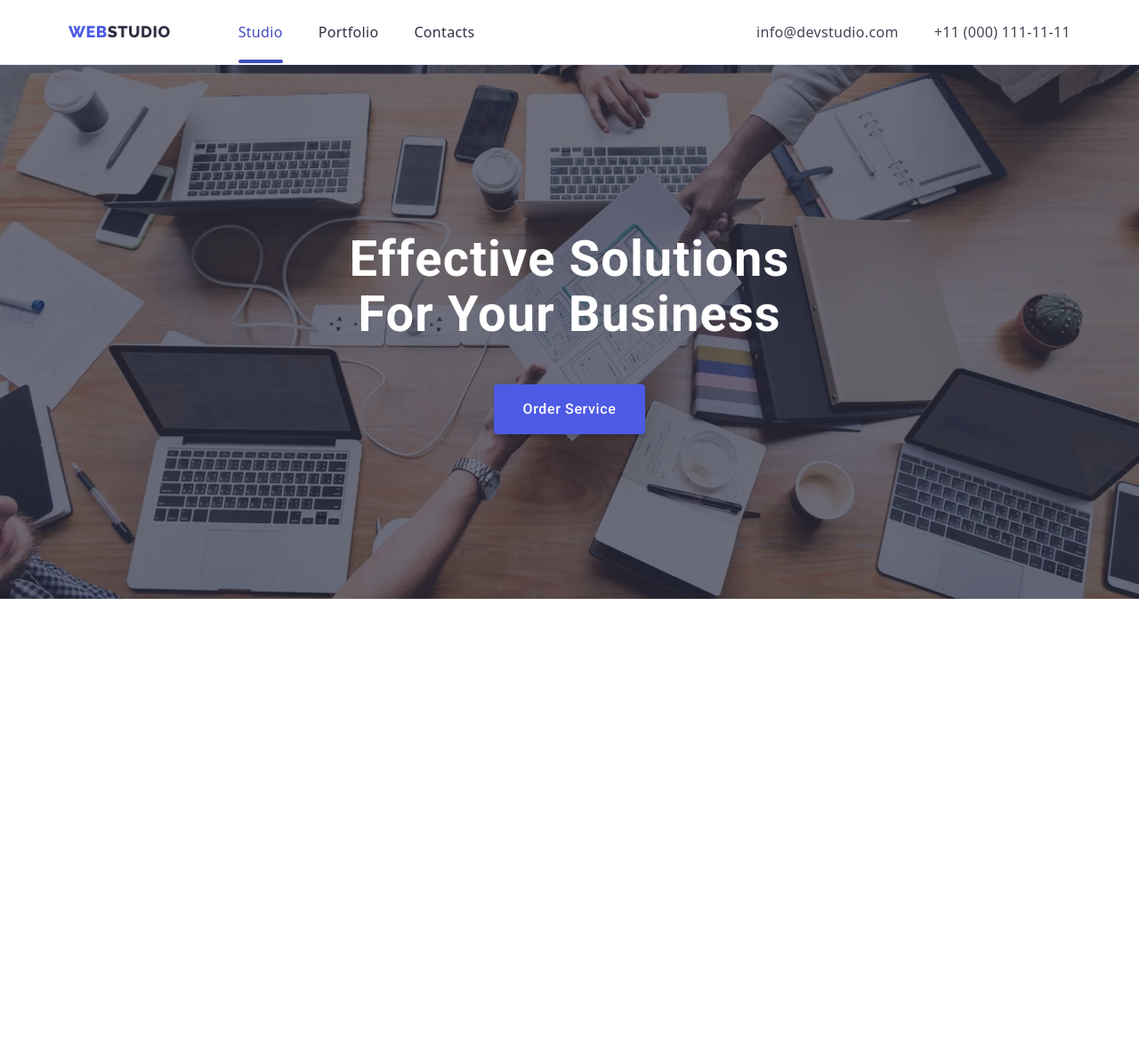
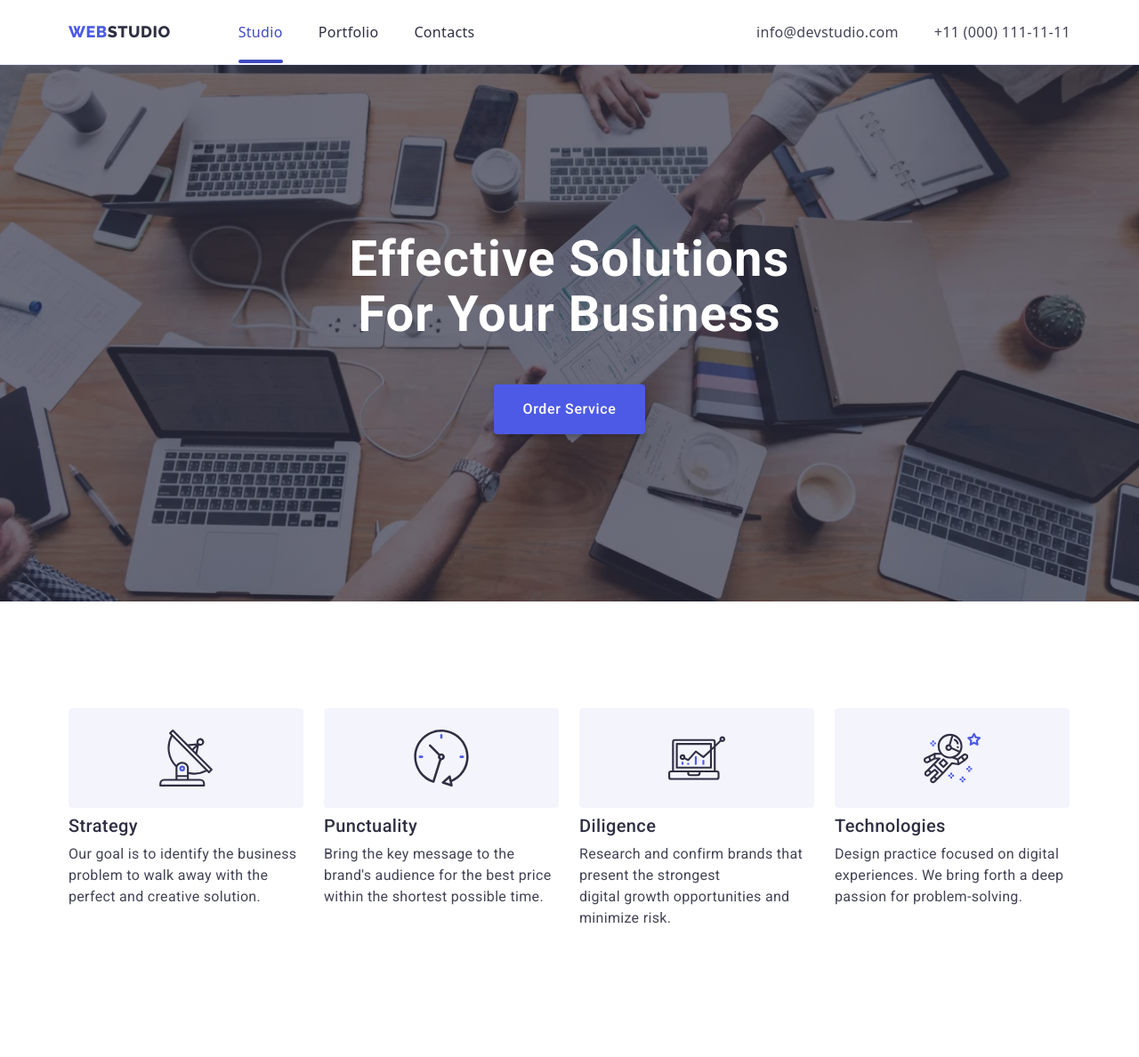
Before and after one commit to LiliaUsenko/goit-markup-hw-07, a plain HTML site: page index.html in a window 1280 px wide. Shown: the whole page at 89% size. Before the commit the page ends 800 px from the top, so only its background shows below. Drawn offline with nearby package versions, Linux system fonts and the light colour scheme.

Commit message:
tools all version

```diff
--- a/css/styles.css
+++ b/css/styles.css
@@ -456,9 +456,8 @@ img {
   |============================
 */
 
-.hero {
+.hero-section {
   max-width: 428px;
-  max-height: 432px;
   margin-left: auto;
   margin-right: auto;
   padding: 112px 0;
@@ -469,7 +468,7 @@ img {
    url(../images/hero/hero-mobile.webp);
   background-repeat: no-repeat;
   background-position: center;
-  background-size: 428px 432px;
+  background-size: cover;
 }
 
 .main-title {
@@ -491,7 +490,7 @@ img {
 }
 
 @media (min-divice-pixel-ratio:2), (min-resolution:192dpi), (min-resolution:2dppx) {
-   .hero {
+   .hero-section {
     background-image: linear-gradient(
       rgba(46, 47, 66, 0.7),
       rgba(46, 47, 66, 0.7)),
@@ -502,14 +501,12 @@ img {
 
 
 @media screen and (min-width: 768px) {
-  .hero {
+  .hero-section {
     max-width: 768px;
-    max-height: 436px;
     background-image: linear-gradient(
       rgba(46, 47, 66, 0.7),
       rgba(46, 47, 66, 0.7)),
      url(../images/hero/hero-tablet-desktop.webp);
-    background-size: 768px 436px;
   }
 
   .main-title {
@@ -524,7 +521,7 @@ img {
   }
 
   @media (min-divice-pixel-ratio:2), (min-resolution:192dpi), (min-resolution:2dppx) {
-     .hero {
+     .hero-section {
       background-image: linear-gradient(
         rgba(46, 47, 66, 0.7),
         rgba(46, 47, 66, 0.7)),
@@ -534,11 +531,9 @@ img {
 }
 
 @media screen and (min-width: 1158px) {
-  .hero {
+  .hero-section {
     max-width: 1440px;
-    max-height: 600px;
-    padding: 188px 0;
-    background-size: 1440px 600px;
+   padding: 188px 0;
   }
 
   .main-title {
@@ -551,35 +546,163 @@ img {
   }
 }
 
+/**
+  |============================
+  | Tools section
+  |============================
+*/
+
+.tools-icon {
+  display: none;
+}
+
+.tools-section {
+  padding: 96px 0;
+}
+
+.tools-list {
+  display: flex;
+  flex-direction: column;
+  gap: 72px;
+}
+
+.tools-item-title {
+  margin-bottom: 8px;
+  font-family: 'Roboto';
+  font-size: 36px;
+  line-height: 1.1;
+  text-align: center;
+  letter-spacing: 0.02em;
+  text-transform: capitalize;
+  color:var(--color-navy-blue);
+}
+
+.tools-description {
+  font-family: 'Roboto';
+  font-weight: 500;
+  font-size: 16px;
+  line-height: 1.5;
+  letter-spacing: 0.02em;
+  color: var(--color-slate);
+}
+
+@media screen and (min-width: 768px) {
+  .tools-list {
+    flex-direction: row;
+    flex-wrap: wrap;
+    gap: 24px;
+  }
+
+  .tools-item {
+    display: inline;
+    max-width: 356px;
+    padding-bottom: 48px;
+  }
+
+  .tools-item:nth-child(n+3) {
+    padding-bottom: 0;
+  }
+
+  .tools-item-title {
+    text-align: left;
+  }
+
+  .tools-description {
+    text-align: left;
+  }
+}
+
+@media screen and (min-width: 1158px) {
+  .tools-section {
+   padding: 120px 0;
+  }
+
+  .tools-list {
+    display: flex;
+    flex-direction: row;
+    gap: 23px;
+  }
+
+  .tools-item {
+    max-width: 264px;
+  }
+
+  .tools-item-title {
+    font-style: normal;
+    font-weight: 500;
+    font-size: 20px;
+    line-height: 1.2;
+  }
+
+  .tools-description {
+    font-style: normal;
+    font-weight: 400;
+  }
+
+  .tools-icon {
+    display: flex;
+    justify-content: center;
+    align-items: center;
+    width: 264px;
+    height: 112px;
+    margin-bottom: 8px;
+    background-color: var(--color-cloud);
+    border-radius: 4px;
+  }
 
 
 
+}
 
 
 
 
 
 /*
+.tools-section {
+  padding-top: 120px;
+  padding-bottom: 120px;
+}
+
+.name-section-tools {
+  font-size: 36px;
+  line-height: 1.11;
+  text-align: center;
+  letter-spacing: 0.02em;
+  text-transform: capitalize;
+  color: var(--color-navy-blue-modal);
+}
+
+.tools-list {
+  display: flex;
+  gap: 24px;
+}
+
+.tools-description {
+  font-size: 16px;
+  line-height: 1.5;
+  letter-spacing: 0.02em;
+}
+
+.tools-item {
+  width: calc((100%-3 * 24px) / 4);
+}
+
+
+.tools-title-items {
+  margin-bottom: 8px;
+  font-weight: 500;
+  font-size: 20px;
+  line-height: 1.2;
+  letter-spacing: 0.02em;
+  color: var(--color-navy-blue);
+}
+
+ */
 
 
 
-  max-width: 1440px;
-  max-height: 600px;
-  margin-left: auto;
-  margin-right: auto;
-  padding: 188px 0;
-  background-color: var(--color-navy-blue);
-  background-image: linear-gradient(
-    rgba(46, 47, 66, 0.7),
-    rgba(46, 47, 66, 0.7)
-  ),
-  url(../images/people-office.jpg);
-  background-repeat: no-repeat;
-  background-position: center;
-  background-size: cover;
-}
-
-.hero-conteiner {
+/* .hero-conteiner {
   flex-direction: column;
 }
 
@@ -601,9 +724,6 @@ img {
 
 
 
- */
-/*Second section*/
-/*
 
  .name-section {
   margin-bottom: 72px;
@@ -616,65 +736,15 @@ img {
 
 }
 
-/* .header {
+ .header {
   left: 0;
   top: 0;
   z-index: 1;
 }
-/*
-.section-tools {
-  padding-top: 120px;
-  padding-bottom: 120px;
-}
 
-.name-section-tools {
-  font-size: 36px;
-  line-height: 1.11;
-  text-align: center;
-  letter-spacing: 0.02em;
-  text-transform: capitalize;
-  color: var(--color-navy-blue-modal);
-}
+ */
 
-.tools-conteiner {
-  display: flex;
-  gap: 24px;
-}
 
-.tools {
-  font-size: 16px;
-  line-height: 1.5;
-  letter-spacing: 0.02em;
-}
-
-.tools-item {
-  width: calc((100%-3 * 24px) / 4);
-}
-
-.icon {
-  display: flex;
-  justify-content: center;
-  align-items: center;
-  width: 264px;
-  height: 112px;
-  margin-bottom: 8px;
-  background-color: var(--color-cloud);
-  border-radius: 4px;
-}
-
-.icon-tools {
-  margin-bottom: 8px;
-}
-
-.tools-title-items {
-  margin-bottom: 8px;
-  font-weight: 500;
-  font-size: 20px;
-  line-height: 1.2;
-  letter-spacing: 0.02em;
-  color: var(--color-navy-blue);
-}
- */
 /*Third section*/
 
 /* .our-work {
--- a/index.html
+++ b/index.html
@@ -155,7 +155,7 @@
 
       <!--Hero-->
 
-      <section class="hero">
+      <section class="hero-section">
         <div class="hero-conteiner container">
           <h1 class="main-title">Effective Solutions for Your Business</h1>
           <button class="btn-order btn" type="button" data-modal-open>
@@ -165,63 +165,67 @@
       </section>
 
       <!--Tools-->
-     <!--  <section class="section-tools">
+
+     <section class="tools-section">
         <div class="container">
-          <h2 class="visually-hidden name-section-tools">Tools</h2>
-          <ul class="list tools-conteiner">
+          <h2 class="tools-section-name visually-hidden">Tools</h2>
+          <ul class="tools-list list ">
+
             <li class="tools-item">
-              <div class="icon">
-                <svg class="icon-tools" width="64" height="64">
+              <div class="tools-icon">
+                <svg width="64" height="64">
                   <use href="./images/icons.svg#icon-antenna"></use>
                 </svg>
               </div>
-              <h3 class="tools-title-items">Strategy</h3>
-              <p class="tools">
-                Our goal is to identify the business problem to walk away with
+              <h3 class="tools-item-title">Strategy</h3>
+              <p class="tools-description">
+                Our goal is to identify the business problem&nbspto&nbspwalk away with
                 the perfect and creative solution.
               </p>
             </li>
+
             <li class="tools-item">
-              <div class="icon">
-                <svg class="icon-tools" width="64" height="64">
+              <div class="tools-icon">
+                <svg width="64" height="64">
                   <use href="./images/icons.svg#icon-clock"></use>
                 </svg>
               </div>
-              <h3 class="tools-title-items">Punctuality</h3>
-              <p class="tools">
+              <h3 class="tools-item-title">Punctuality</h3>
+              <p class="tools-description">
                 Bring the key message to the brand's audience for the best price
                 within the shortest possible time.
               </p>
             </li>
+
             <li class="tools-item">
-              <div class="icon">
-                <svg class="icon-tools" width="64" height="64">
+              <div class="tools-icon">
+                <svg width="64" height="64">
                   <use href="./images/icons.svg#icon-diagram"></use>
                 </svg>
               </div>
-              <h3 class="tools-title-items">Diligence</h3>
-              <p class="tools">
-                Research and confirm brands that present the strongest digital
-                growth opportunities and minimize risk.
+              <h3 class="tools-item-title">Diligence</h3>
+              <p class="tools-description">
+                Research and confirm brands that present the strongest digital&nbspgrowth opportunities and minimize risk.
               </p>
             </li>
             <li class="tools-item">
-              <div class="icon">
-                <svg class="icon-tools" width="64" height="64">
+              <div class="tools-icon">
+                <svg width="64" height="64">
                   <use href="./images/icons.svg#icon-astronaut"></use>
                 </svg>
               </div>
-              <h3 class="tools-title-items">Technologies</h3>
-              <p class="tools">
-                Design practice focused on digital experiences. We bring forth a
+              <h3 class="tools-item-title">Technologies</h3>
+              <p class="tools-description">
+                Design practice focused on digital experiences.&nbspWe bring forth a
                 deep passion for problem-solving.
               </p>
             </li>
           </ul>
         </div>
-      </section> -->
+      </section>
 
       <!--What are we doing-->
+
      <!--  <section class="our-work">
         <div class="container">
           <h2 class="name-section">What are we doing</h2>
```
